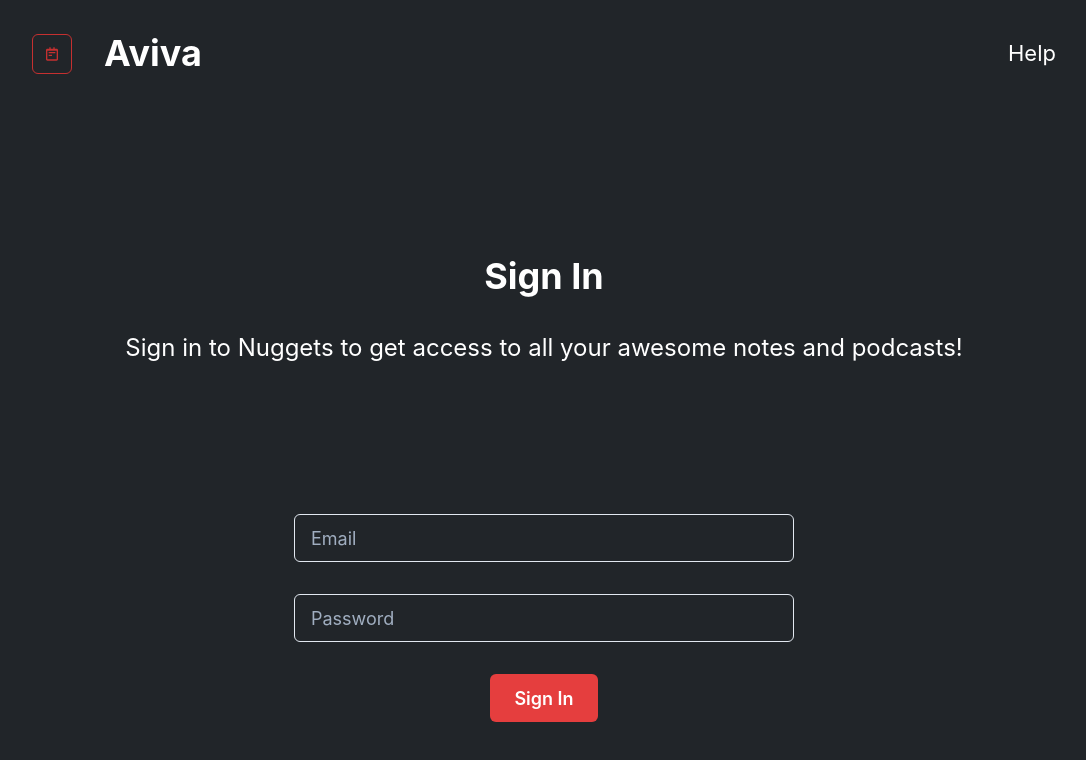
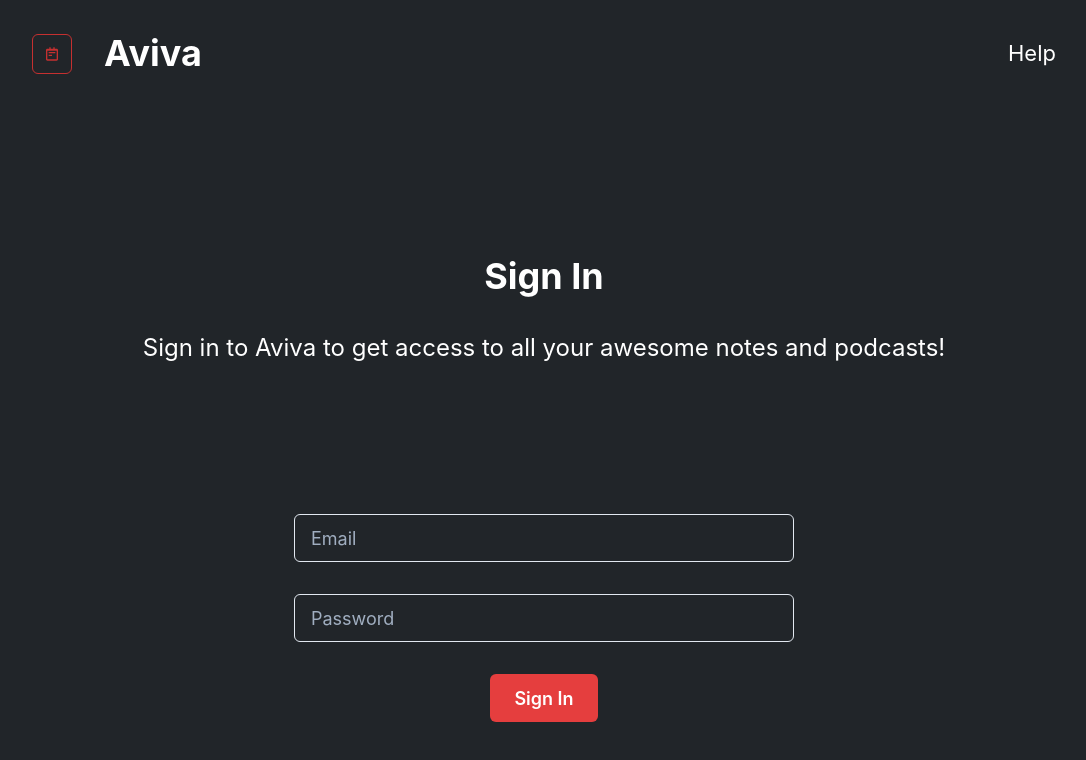
Before and after one commit to irtiza07/notes-frontend-next-js, a Next.js app: page /signin in a window 1280 px wide. Shown: the top 760 px of the page, without its empty margins (96-1182 px from the left). Built offline with nearby package versions, Linux system fonts and the light colour scheme; no server answers.

Commit message:
some copy change

```diff
--- a/components/EpisodeCard.js
+++ b/components/EpisodeCard.js
@@ -26,7 +26,7 @@ export default function EpisodeCard({ userId, episode }) {
 
   useEffect(() => {
     setAudioFile(new Audio(episode.episodeUri));
-  }, []);
+  }, [episode]);
 
   console.log(episode);
 
--- a/components/NotesDashboard.js
+++ b/components/NotesDashboard.js
@@ -25,7 +25,7 @@ const steps = [
   {
     element: ".mainTabs",
     intro:
-      "Your dashboard is divided into two panels. Notes contain all your individual notes which you can filter by tags. Podcast contains all your podcast episodes, one episoder per tag. Each episode consists of all notes belonging to a particular tag.",
+      "Your dashboard is divided into two panels. Notes contain all your individual notes which you can filter by tags. Podcast contains all your podcast episodes, one episode per tag. Each episode consists of all notes belonging to a particular tag.",
     position: "bottom",
   },
   {
--- a/pages/signin.js
+++ b/pages/signin.js
@@ -66,7 +66,7 @@ export default function SignIn() {
       </Center>
       <Center paddingTop={8}>
         <Text fontSize="2xl" align="center">
-          Sign in to Nuggets to get access to all your awesome notes and
+          Sign in to Aviva to get access to all your awesome notes and
           podcasts!
         </Text>
       </Center>
--- a/pages/signup.js
+++ b/pages/signup.js
@@ -69,7 +69,7 @@ export default function SignUp() {
     >
       <TopNav></TopNav>
       <Center paddingTop={100}>
-        <Heading>Welcome to Nuggets</Heading>
+        <Heading>Welcome to Aviva</Heading>
       </Center>
       <Center paddingTop={8}>
         <Text fontSize="2xl" align="center">
```
